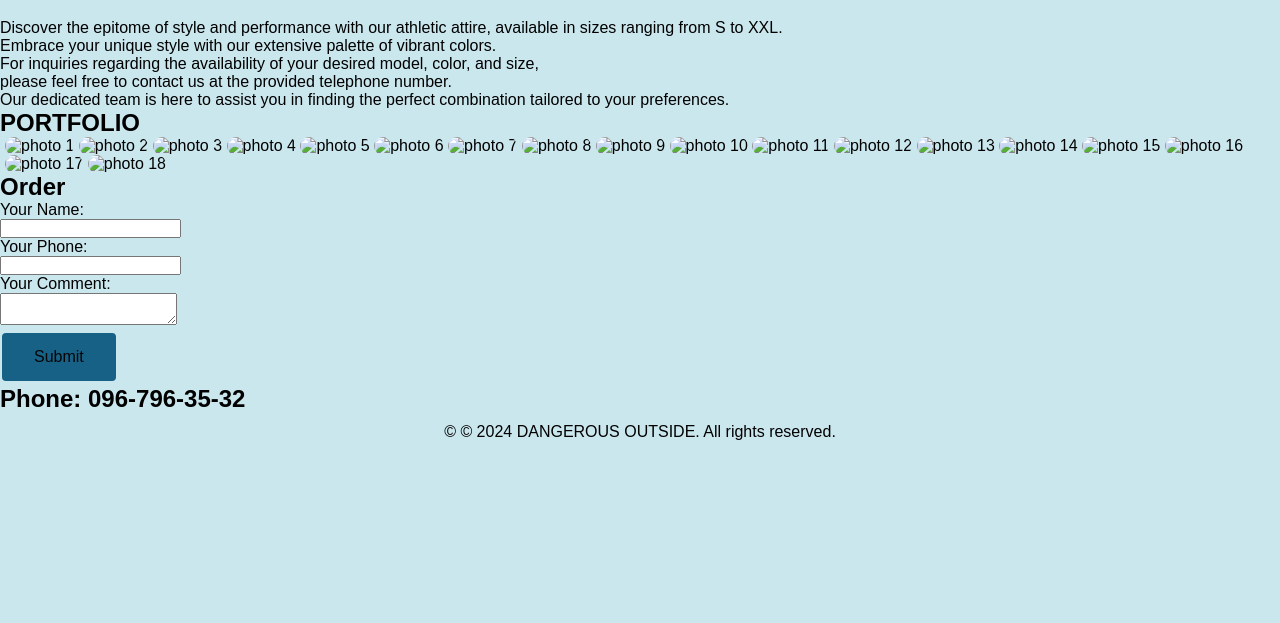
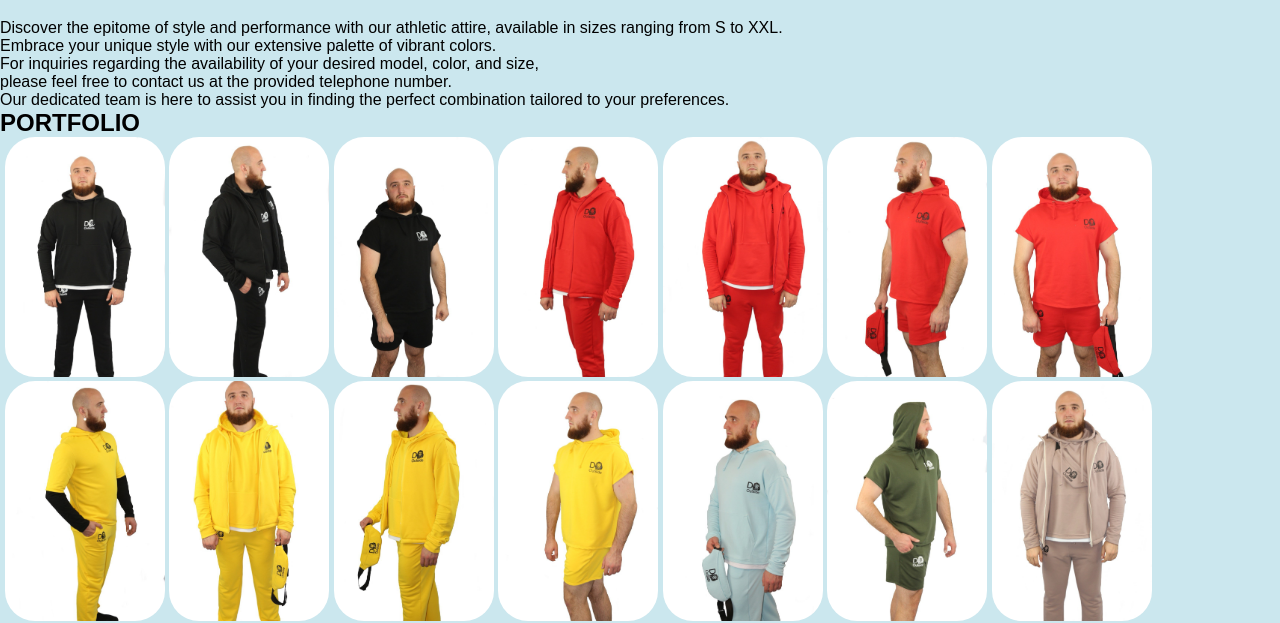
Before and after one commit to Marynawind/DOUTSIDE, a plain HTML site: page men.html in a window 1280 px wide. Shown: the part 147-770 px from the top of the page. Drawn offline with Linux system fonts and the light colour scheme.

Commit message:
Update men.html

```diff
--- a/men.html
+++ b/men.html
@@ -31,24 +31,24 @@
                 <section id="portfolio">
                     <h2>PORTFOLIO</h2>
                     <div class="gallery">
-                        <img src="wow/11.jpg" alt="photo 1">
-                        <img src="wow/12.jpg" alt="photo 2">
-                        <img src="wow/13.jpg" alt="photo 3">
-                        <img src="wow/14.jpg" alt="photo 4">
-                        <img src="wow/15.jpg" alt="photo 5">
-                        <img src="wow/16.jpg" alt="photo 6">
-                        <img src="wow/17.jpg" alt="photo 7">
-                        <img src="wow/18.jpg" alt="photo 8">
-                        <img src="wow/19.jpg" alt="photo 9">
-                        <img src="wow/111.jpg" alt="photo 10">
-                        <img src="wow/112.jpg" alt="photo 11">
-                        <img src="wow/113.jpg" alt="photo 12">
-                        <img src="wow/114.jpg" alt="photo 13">
-                        <img src="wow/115.jpg" alt="photo 14">
-                        <img src="wow/116.jpg" alt="photo 15">
-                        <img src="wow/117.jpg" alt="photo 16">
-                        <img src="wow/118.jpg" alt="photo 17">
-                        <img src="wow/119.jpg" alt="photo 18">
+                        <img src="11.jpg" alt="photo 1">
+                        <img src="12.jpg" alt="photo 2">
+                        <img src="13.jpg" alt="photo 3">
+                        <img src="14.jpg" alt="photo 4">
+                        <img src="15.jpg" alt="photo 5">
+                        <img src="16.jpg" alt="photo 6">
+                        <img src="17.jpg" alt="photo 7">
+                        <img src="18.jpg" alt="photo 8">
+                        <img src="19.jpg" alt="photo 9">
+                        <img src="111.jpg" alt="photo 10">
+                        <img src="112.jpg" alt="photo 11">
+                        <img src="113.jpg" alt="photo 12">
+                        <img src="114.jpg" alt="photo 13">
+                        <img src="115.jpg" alt="photo 14">
+                        <img src="116.jpg" alt="photo 15">
+                        <img src="117.jpg" alt="photo 16">
+                        <img src="118.jpg" alt="photo 17">
+                        <img src="119.jpg" alt="photo 18">
                     </div>
                 </section>
                 <section id="contact">
```
